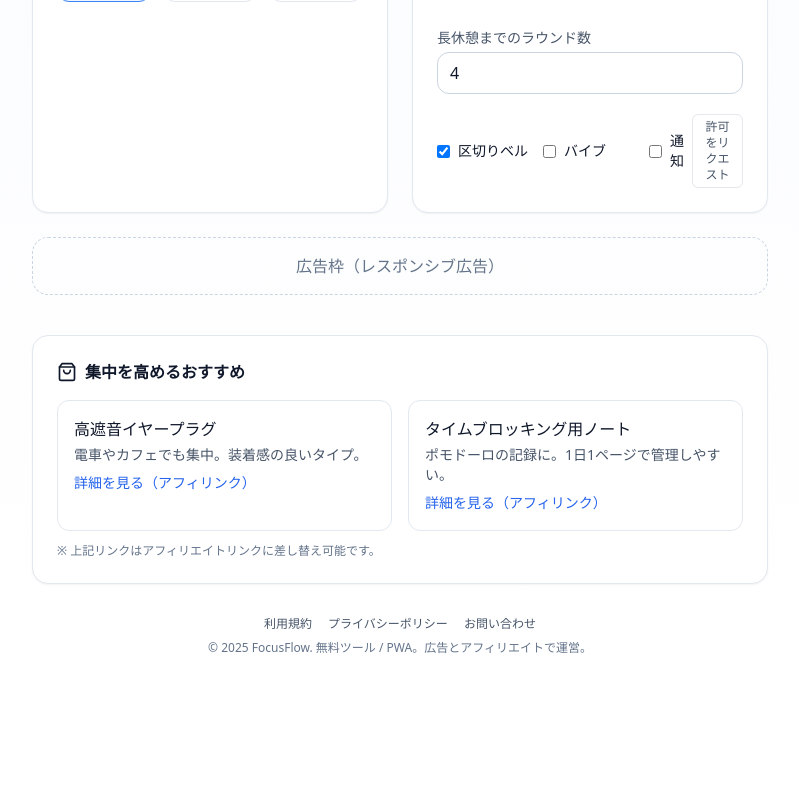
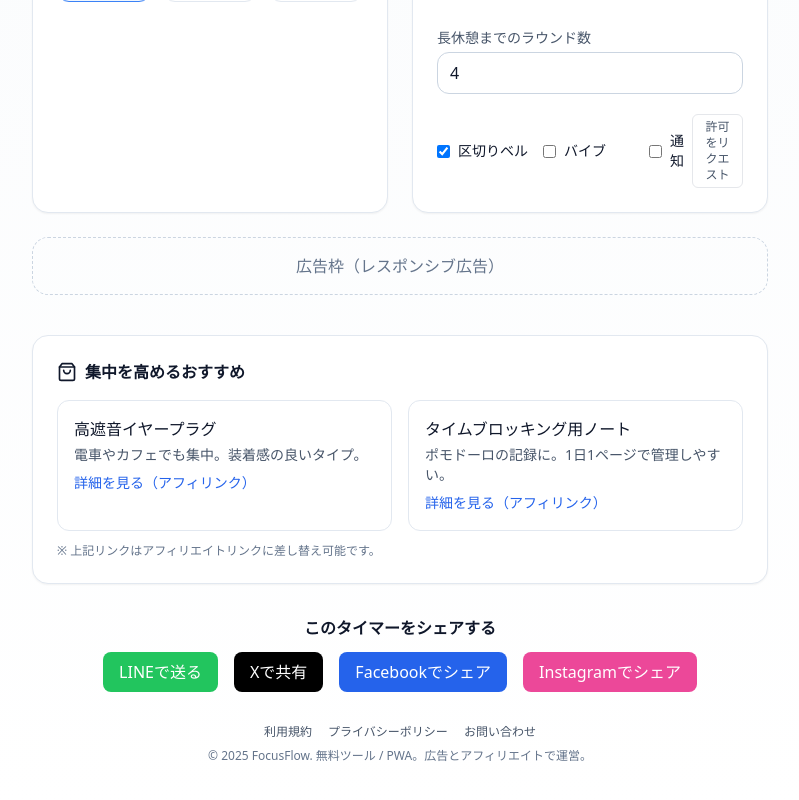
Before and after one commit to yoni-adi/FocusFlow, a React (Vite) app: page / in a window 1280 px wide. Shown: the part 664-1464 px from the top of the page, without its empty margins (240-1039 px from the left). Before the commit the page ends 1368 px from the top, so only its background shows below. Built offline with nearby package versions, Linux system fonts and the light colour scheme.

Commit message:
Add share buttons (LINE/X/Facebook/Instagram)

```diff
--- a/src/App.jsx
+++ b/src/App.jsx
@@ -491,6 +491,45 @@ export default function App() {
           <p className="text-xs text-slate-500 mt-3">※ 上記リンクはアフィリエイトリンクに差し替え可能です。</p>
         </section>
 
+         {/* --- 共有ボタン --- */}
+        <section className="my-8 text-center">
+          <h3 className="font-semibold mb-3">このタイマーをシェアする</h3>
+          <div className="flex flex-wrap justify-center gap-4">
+            {/* LINE */}
+            <a
+              href={`https://line.me/R/msg/text/?${encodeURIComponent("FocusFlowで集中！ https://focus-flow-omega-wheat.vercel.app/")}`}
+              target="_blank" rel="noopener noreferrer"
+              className="px-4 py-2 rounded-lg bg-green-500 text-white hover:bg-green-600"
+            >
+              LINEで送る
+            </a>
+            {/* X */}
+            <a
+              href={`https://twitter.com/intent/tweet?text=${encodeURIComponent("FocusFlowで集中！")}&url=${encodeURIComponent("https://focus-flow-omega-wheat.vercel.app/")}`}
+              target="_blank" rel="noopener noreferrer"
+              className="px-4 py-2 rounded-lg bg-black text-white hover:bg-gray-800"
+            >
+              Xで共有
+            </a>
+             {/* Facebook */}
+            <a
+              href={`https://www.facebook.com/sharer/sharer.php?u=${encodeURIComponent("https://focus-flow-omega-wheat.vercel.app/")}`}
+              target="_blank" rel="noopener noreferrer"
+              className="px-4 py-2 rounded-lg bg-blue-600 text-white hover:bg-blue-700"
+            >
+              Facebookでシェア
+            </a>
+            {/* Instagram */}
+            <a
+              href="https://www.instagram.com/"
+              target="_blank" rel="noopener noreferrer"
+              className="px-4 py-2 rounded-lg bg-pink-500 text-white hover:bg-pink-600"
+            >
+              Instagramでシェア
+            </a>
+          </div>
+        </section>
+
         {/* フッター（規約/プライバシー/お問い合わせリンク） */}
         <footer className="text-center text-xs text-slate-500 mt-8 mb-6 space-y-2">
           <nav className="flex items-center justify-center gap-4 text-slate-600">
```
Also changed, not shown: 1 other file (tests, documents, lock files or other folders).
